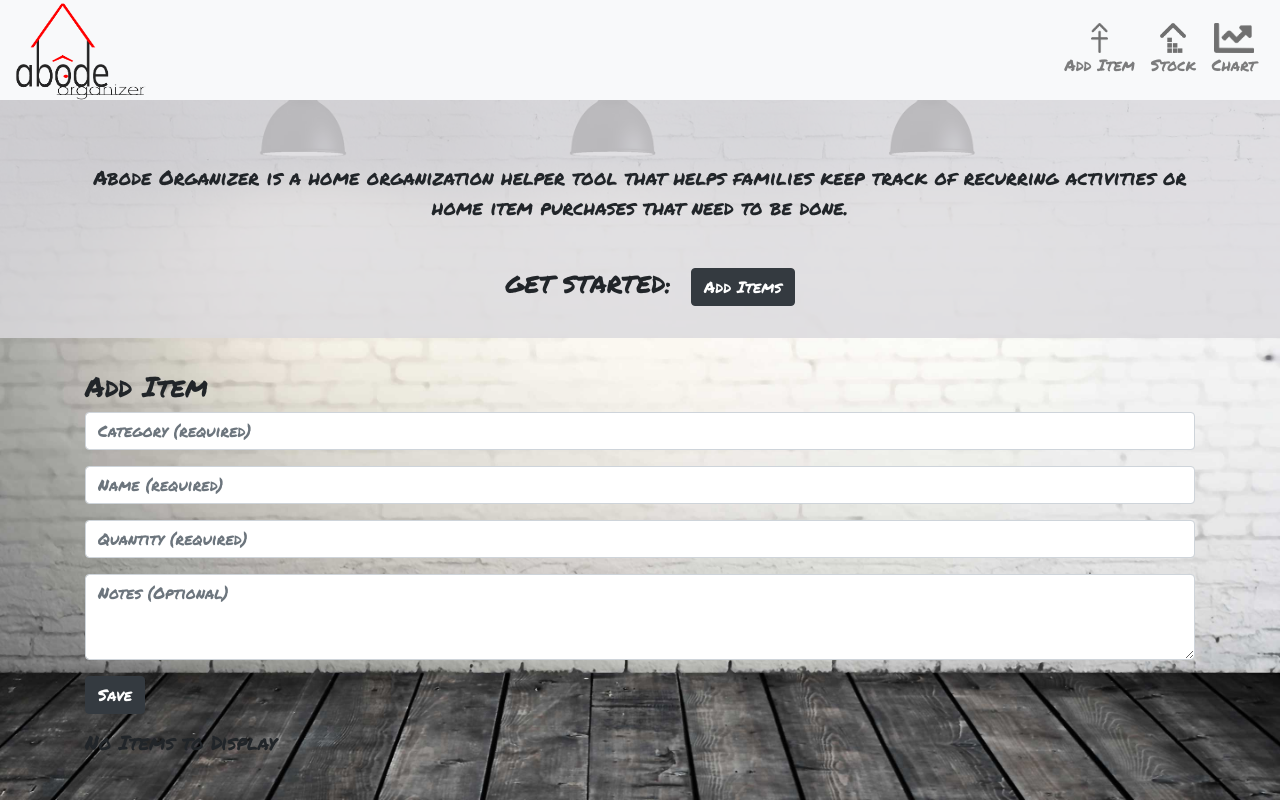
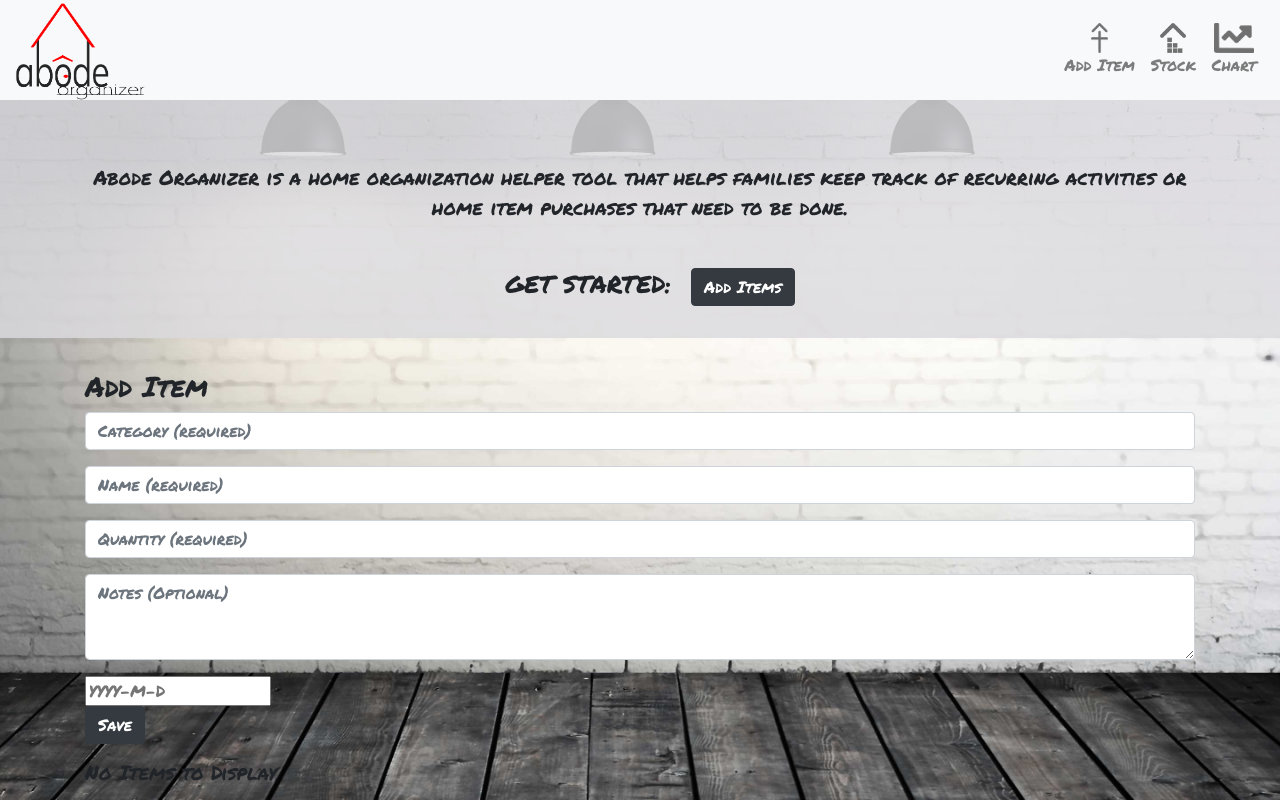
Before and after one commit to missybarringer/Project-3, a React (Create React App) app in the folder client/: page /additem in a window 1280 px wide. Built offline with nearby package versions, Linux system fonts and the light colour scheme.

Commit message:
added react-day-picker to add-item page

```diff
--- a/client/package.json
+++ b/client/package.json
@@ -7,6 +7,7 @@
     "axios": "^0.18.0",
     "react": "^16.6.3",
     "react-bootstrap": "^1.0.0-beta.9",
+    "react-day-picker": "^7.3.0",
     "react-dom": "^16.6.3",
     "react-router-dom": "^4.3.1",
     "react-scripts": "^2.1.1",
--- a/client/src/pages/AddItem.js
+++ b/client/src/pages/AddItem.js
@@ -3,6 +3,9 @@ import { Col, Row, Container, Button, Form } from "react-bootstrap";
 import API from "../utils/ItemAPI"
 import Item from '../components/Item';
 import { Input, TextArea } from "../components/Form";
+import DayPickerInput from "react-day-picker/DayPickerInput";
+
+import "react-day-picker/lib/style.css";
 
 
 class Search extends Component {
@@ -42,6 +45,7 @@ class Search extends Component {
             .catch(err => console.log(err));
     }
     render() {
+        const { selectedDay } = this.state
         return (
             <Container>
                 <Row>
@@ -73,6 +77,10 @@ class Search extends Component {
                             placeholder="Notes (Optional)"
                             rows="3"
                             />
+                            <DayPickerInput
+                            value={selectedDay}
+                            placeholer="DD/MM/YYYY"
+                            format="DD/MM/YYYY" /><br />
                             <Button
                                 variant="dark"
                                 type="submit"
--- a/package.json
+++ b/package.json
@@ -28,6 +28,7 @@
     "mongoose": "^5.3.16",
     "morgan": "^1.9.1",
     "react-datepicker": "^2.7.0",
+    "react-day-picker": "^7.3.0",
     "react-dom": "^16.8.6",
     "react-widgets": "^4.4.11",
     "victory": "^32.3.0",
```
Also changed, not shown: 2 other files (tests, documents, lock files or other folders).
